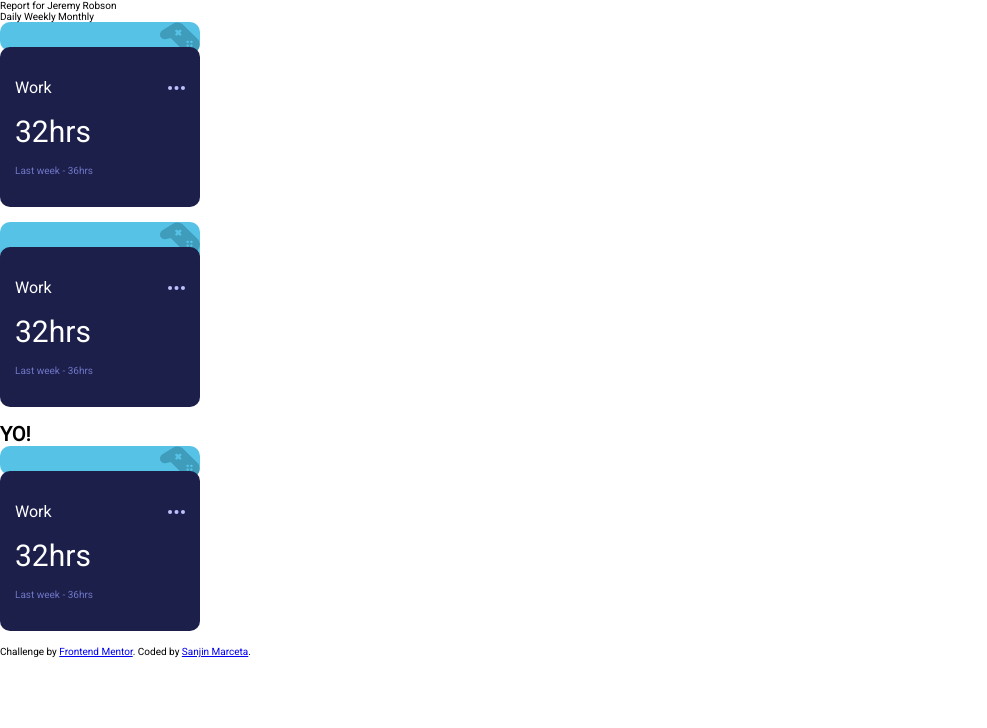
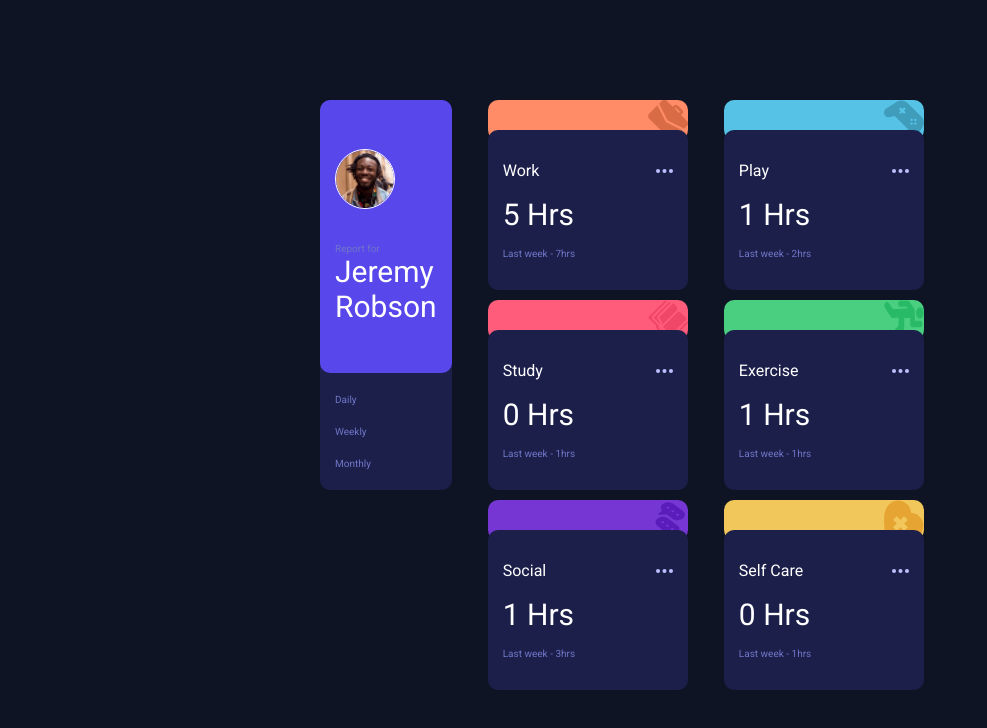
Before and after one commit to smarceta-dev/time-tracking-dashboard-main, a website: page index.html in a window 1280 px wide. Shown: the whole page, without its empty margins (0-987 px from the left). Drawn offline with Linux system fonts and the light colour scheme.

Commit message:
Finalized UI and made dynamic cards

```diff
--- a/css/main.css
+++ b/css/main.css
@@ -1,45 +1,26 @@
 @import url("https://fonts.googleapis.com/css2?family=Roboto&display=swap");
-.activity-card {
+.container {
+  width: 50%;
+  height: 100vh;
+  margin: auto;
   display: flex;
-  flex-direction: column;
-  width: 20rem;
-  height: 20rem; }
-  .activity-card__img-container {
-    position: relative;
-    width: 100%;
-    height: 8em;
-    background-color: var(--color-soft-blue-play);
-    border-radius: 1em;
-    z-index: -1; }
-  .activity-card__img {
-    position: absolute;
-    top: 0;
-    right: 0;
-    width: 4em;
-    height: 4em; }
-  .activity-card__content {
-    box-sizing: border-box;
-    display: flex;
-    flex-direction: column;
-    justify-content: space-evenly;
-    background-color: var(--color-dark-blue);
-    color: white;
-    border-radius: 1em;
-    flex: 1 0 80%;
-    z-index: 1;
-    transform: translateY(-1.5rem);
-    padding: 1.5rem; }
-    .activity-card__content__header-container {
-      display: flex;
-      justify-content: space-between;
-      align-items: center;
-      font-size: var(--font-size-card-title); }
-      .activity-card__content__header-container__ellipsis {
-        height: 0.25em; }
-    .activity-card__content #current-hours {
-      font-size: 3rem; }
-    .activity-card__content #prev-hours {
-      color: var(--color-desaturated-blue); }
+  justify-content: center;
+  align-items: center; }
+
+.inner-container {
+  display: flex; }
+
+footer {
+  text-align: center; }
+
+#card-container {
+  display: flex;
+  flex-direction: row;
+  flex-wrap: wrap;
+  justify-content: space-evenly; }
+
+.user-card {
+  flex: 1 0 18%; }
 
 :root {
   --color-primary-blue: hsl(246, 80%, 60%);
@@ -71,4 +52,86 @@ html {
 
 body {
   min-height: 100vh;
-  font-family: 'Roboto', sans-serif; }
+  font-family: 'Roboto', sans-serif;
+  background-color: var(--color-very-dark-blue); }
+
+.activity-card {
+  display: flex;
+  flex-direction: column;
+  width: 20rem;
+  height: 20rem; }
+  .activity-card__img-container {
+    position: relative;
+    width: 100%;
+    height: 8em;
+    background-color: var(--color-soft-blue-play);
+    border-radius: 1em;
+    z-index: -1; }
+  .activity-card__img {
+    position: absolute;
+    top: 0;
+    right: 0;
+    width: 4em;
+    height: 4em; }
+  .activity-card__content {
+    box-sizing: border-box;
+    display: flex;
+    flex-direction: column;
+    justify-content: space-evenly;
+    background-color: var(--color-dark-blue);
+    color: white;
+    border-radius: 1em;
+    flex: 1 0 80%;
+    z-index: 1;
+    transform: translateY(-1rem);
+    padding: 1.5rem; }
+    .activity-card__content__header-container {
+      display: flex;
+      justify-content: space-between;
+      align-items: center;
+      font-size: var(--font-size-card-title); }
+      .activity-card__content__header-container__ellipsis {
+        height: 0.25em; }
+    .activity-card__content #current-hours {
+      font-size: 3rem; }
+    .activity-card__content #prev-hours {
+      color: var(--color-desaturated-blue); }
+
+.user-card {
+  display: flex;
+  flex-direction: column;
+  height: 39rem;
+  width: 20rem;
+  background-color: var(--color-dark-blue);
+  border-radius: 1rem;
+  box-sizing: border-box; }
+  .user-card img {
+    width: 6em;
+    height: 6em;
+    border: 0.15rem solid white;
+    border-radius: 100rem; }
+  .user-card__profile {
+    display: flex;
+    flex-direction: column;
+    justify-content: space-evenly;
+    background-color: var(--color-primary-blue);
+    border-radius: 1rem;
+    padding: 1.5rem;
+    flex: 1 0 70%; }
+  .user-card__sorting-opts {
+    flex: 1 0 30%;
+    display: flex;
+    flex-direction: column;
+    justify-content: space-evenly;
+    align-items: flex-start;
+    padding-left: 1.5rem; }
+    .user-card__sorting-opts a {
+      text-decoration: none;
+      color: var(--color-desaturated-blue); }
+    .user-card__sorting-opts a:hover {
+      color: white; }
+  .user-card__name {
+    font-size: 3rem;
+    color: white; }
+  .user-card__report {
+    color: var(--color-desaturated-blue); }
--- a/index.html
+++ b/index.html
@@ -12,25 +12,64 @@
 
 </head>
 <body>
-  <div>
-    Report for
-    Jeremy Robson
+
+  <div class="container">
+
+    <div class="inner-container">
+
+      <div class="user-card" id="user-card">
+
+        <div class="user-card__profile">
+          <img src="./images/image-jeremy.png">
+          <div>
+          <p class="user-card__report">Report for</p>
+          <p class="user-card__name">Jeremy Robson</p>
+        </div>
+        </div>
+
+        <div class="user-card__sorting-opts">
+          <a href="#">Daily</a>
+          <a href="#">Weekly</a>
+          <a href="#">Monthly</a>
+        </div>
+      </div>
+
+      <div id="card-container">
+
+      </div>
+
+
+    </div>
+
+
+<!--
+    <footer class="attribution">
+      Challenge by <a href="https://www.frontendmentor.io?ref=challenge" target="_blank">Frontend Mentor</a>.
+      Coded by <a href="#">Sanjin Marceta</a>.
+    </footer> -->
+
+
   </div>
 
-  Daily
-  Weekly
-  Monthly
 
-  <app-activity></app-activity>
 
-  <!-- Work Card Component-->
-  <div class="activity-card">
+
+
+
+
+  <script src="/javascript/script.js"></script>
+</body>
+</html>
+
+
+ <!-- Work Card Component-->
+  <!-- <div class="activity-card">
     <div class="activity-card__img-container">
       <img class="activity-card__img" src="images/icon-play.svg" alt="Play Icon">
-    </div>
+    </div> -->
 
     <!--  Activity Card Content-->
-    <div class="activity-card__content">
+    <!-- <div class="activity-card__content">
       <div class="activity-card__content__header-container">
         <p id="card-title">Work</p>
         <img class="activity-card__content__header-container__ellipsis" src="images/icon-ellipsis.svg" alt="icon-ellipsis">
@@ -40,16 +79,4 @@
       <p id="prev-hours">Last week - 36hrs</p>
     </div>
 
-  </div>
-
-  <div id="thisDiv">
-    <h1>YO!</h1>
-  </div>
-
-  <footer class="attribution">
-    Challenge by <a href="https://www.frontendmentor.io?ref=challenge" target="_blank">Frontend Mentor</a>.
-    Coded by <a href="#">Sanjin Marceta</a>.
-  </footer>
-  <script src="/javascript/script.js"></script>
-</body>
-</html>
+  </div> -->
--- a/javascript/script.js
+++ b/javascript/script.js
@@ -1,26 +1,27 @@
 class Activity extends HTMLElement {
 
-    constructor() {
+    constructor(name) {
         super();
+
     }
-
     connectedCallback() {
       this.innerHTML = `
+
       <div class="activity-card">
-        <div class="activity-card__img-container">
-          <img class="activity-card__img" src="images/icon-play.svg" alt="Play Icon">
+      <div style="background-color:${this.getAttribute('bgColor')};" class="activity-card__img-container" >
+        <img class="activity-card__img" src="images/${this.getAttribute('bannerImg')}" alt="Play Icon">
       </div>
-        $
+
 
       <!--  Activity Card Content-->
       <div class="activity-card__content">
         <div class="activity-card__content__header-container">
-            <p id="card-title">Work</p>
+          <p id="card-title">${this.getAttribute('title')}</p>
           <img class="activity-card__content__header-container__ellipsis" src="images/icon-ellipsis.svg" alt="icon-ellipsis">
         </div>
 
-          <p id="current-hours">32hrs</p>
-          <p id="prev-hours">Last week - 36hrs</p>
+        <p id="current-hours">${this.getAttribute('currHours')} Hrs</p>
+        <p id="prev-hours">Last week - ${this.getAttribute('prevHours')}hrs</p>
       </div>
 
     </div>
@@ -28,17 +29,34 @@ class Activity extends HTMLElement {
     }
 }
 
+const imgDict = {
+  'Work': {'image': 'icon-work.svg', 'color': 'hsl(15, 100%, 70%)'},
+  'Play': {'image': 'icon-play.svg', 'color': 'hsl(195, 74%, 62%)'},
+  'Study': {'image': 'icon-study.svg', 'color': 'hsl(348, 100%, 68%)'},
+  'Exercise': {'image': 'icon-exercise.svg', 'color': 'hsl(145, 58%, 55%)'},
+  'Social': {'image': 'icon-social.svg', 'color': 'hsl(264, 64%, 52%)'},
+  'Self Care': {'image': 'icon-self-care.svg' , 'color': 'hsl(43, 84%, 65%)'},
+}
+
+
 customElements.define("app-activity", Activity);
 
 fetch('../data.json')
 .then((res) => res.json())
 .then((data) => {
 
-    const newDiv = document.createElement("app-activity");
-    const thisDiv = document.getElementById("thisDiv");
-    thisDiv.insertAdjacentElement("afterend", newDiv);
+  const cardContainer = document.getElementById("card-container");
 
     for (let i in data){
+      const newCard = document.createElement("app-activity");
+      newCard.setAttribute("title", data[i].title);
+      newCard.setAttribute("currHours", data[i].timeframes.daily.current);
+      newCard.setAttribute("prevHours", data[i].timeframes.daily.previous);
+      newCard.setAttribute("bannerImg", imgDict[data[i].title]['image'])
+      newCard.setAttribute("bgColor", imgDict[data[i].title]['color'])
+      newCard.setAttribute("id", i);
+      cardContainer.appendChild(newCard);
+
         console.log(data[i].title);
         console.log(data[i].timeframes.daily.current);
         console.log(data[i].timeframes.daily.previous);
@@ -51,5 +69,4 @@ fetch('../data.json')
 
     }
 
-
 })
--- a/scss/_base.scss
+++ b/scss/_base.scss
@@ -43,7 +43,8 @@ html {
 }
 
 body {
-
     min-height: 100vh;
     font-family: 'Roboto', sans-serif;
+    background-color: var(--color-very-dark-blue);
+
 }
--- a/scss/_components.scss
+++ b/scss/_components.scss
@@ -0,0 +1,110 @@
+.activity-card{
+    display: flex;
+    flex-direction: column;
+    width: 20rem;
+    height: 20rem;
+
+    &__img-container{
+        position: relative;
+        width: 100%;
+        height: 8em;
+        background-color: var(--color-soft-blue-play) ;
+        border-radius: 1em;
+        z-index: -1;
+    }
+
+    &__img{
+        position: absolute;
+        top:0;
+        right:0;
+        width: 4em;
+        height: 4em;
+    }
+
+    &__content {
+        box-sizing: border-box;
+        display: flex;
+        flex-direction: column;
+        justify-content: space-evenly;
+        background-color: var(--color-dark-blue);
+        color: white;
+        border-radius: 1em;
+        flex: 1 0 80%;
+        z-index: 1;
+        transform: translateY(-1rem);
+        padding: 1.5rem;
+
+
+        &__header-container {
+            display: flex;
+            justify-content: space-between;
+            align-items: center;
+            font-size: var(--font-size-card-title);
+
+            &__ellipsis {
+                height: 0.25em;
+            }
+        }
+
+        #current-hours {
+            font-size: 3rem;
+        }
+
+        #prev-hours {
+            color: var(--color-desaturated-blue);
+        }
+    }
+}
+
+.user-card{
+    display: flex;
+    flex-direction: column;
+    height: 39rem;
+    width: 20rem;
+    background-color: var(--color-dark-blue);
+    border-radius: 1rem;
+    box-sizing: border-box;
+
+    img {
+        width: 6em;
+        height: 6em;
+        border: 0.15rem solid white;
+        border-radius: 100rem;
+    }
+
+    &__profile{
+        display: flex;
+        flex-direction: column;
+        justify-content: space-evenly;
+        background-color: var(--color-primary-blue);
+        border-radius: 1rem;
+        padding:1.5rem;
+        flex: 1 0 70%;
+    }
+
+    &__sorting-opts {
+
+        flex: 1 0 30%;
+        display: flex;
+        flex-direction: column;
+        justify-content: space-evenly;
+        align-items: flex-start;
+        padding-left: 1.5rem;
+        a {
+            text-decoration: none;
+            color: var(--color-desaturated-blue);
+        }
+        a:hover {
+            color: white;
+        }
+    }
+
+    &__name {
+        font-size: 3rem;
+        color: white;
+    }
+
+    &__report {
+        color: var(--color-desaturated-blue);
+    }
+}
--- a/scss/_layout.scss
+++ b/scss/_layout.scss
@@ -1,57 +1,31 @@
-.activity-card{
+.container {
+    width: 50%;
+    height: 100vh;
+    margin: auto;
     display: flex;
-    flex-direction: column;
-    width: 20rem;
-    height: 20rem;
+    justify-content: center;
+    align-items: center;
 
-    &__img-container{
-        position: relative;
-        width: 100%;
-        height: 8em;
-        background-color: var(--color-soft-blue-play) ;
-        border-radius: 1em;
-        z-index: -1;
-    }
+}
 
-    &__img{
-        position: absolute;
-        top:0;
-        right:0;
-        width: 4em;
-        height: 4em;
-    }
+.inner-container {
+    display: flex;
 
-    &__content {
-        box-sizing: border-box;
-        display: flex;
-        flex-direction: column;
-        justify-content: space-evenly;
-        background-color: var(--color-dark-blue);
-        color: white;
-        border-radius: 1em;
-        flex: 1 0 80%;
-        z-index: 1;
-        transform: translateY(-1.5rem);
-        padding: 1.5rem;
+}
 
+footer {
+    text-align: center;
+}
 
-        &__header-container {
-            display: flex;
-            justify-content: space-between;
-            align-items: center;
-            font-size: var(--font-size-card-title);
+#card-container {
+    display: flex;
+    flex-direction: row;
 
-            &__ellipsis {
-                height: 0.25em;
-            }
-        }
+    flex-wrap: wrap;
+    justify-content: space-evenly;
 
-        #current-hours {
-            font-size: 3rem;
-        }
+}
 
-        #prev-hours {
-            color: var(--color-desaturated-blue);
-        }
-    }
+.user-card {
+    flex: 1 0 18%;
 }
```
Also changed, not shown: 1 other file. Lines whose indentation alone changed are shown as unchanged.
